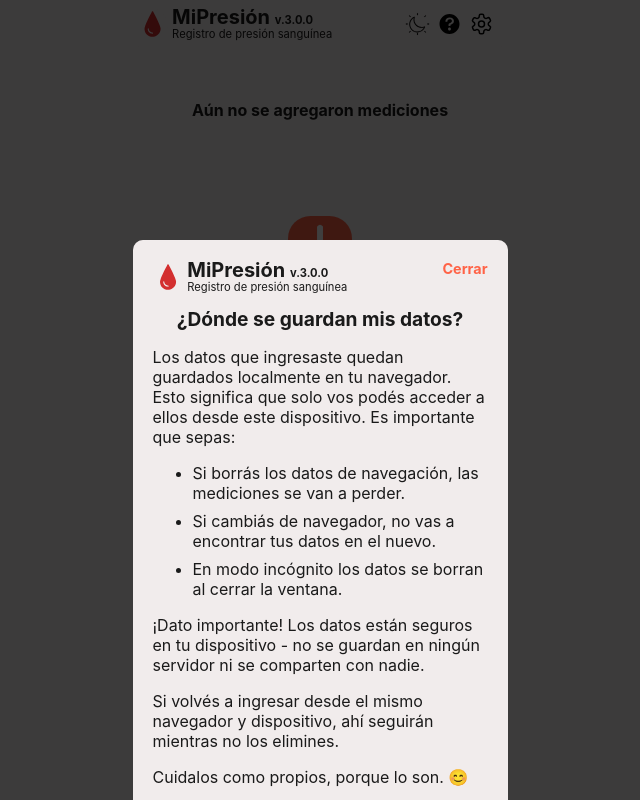
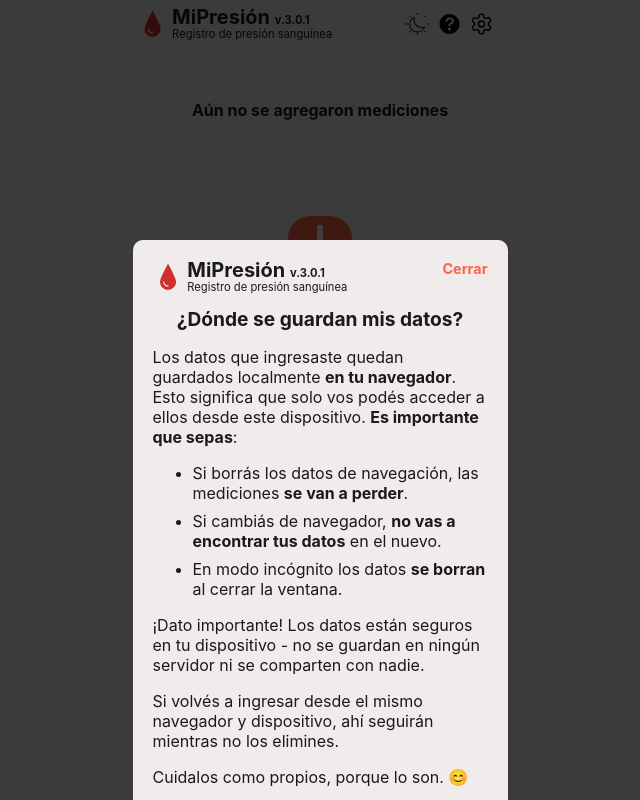
Before and after one commit to Jonatandb/MiPresion, a React (Vite) app: page /help/storage in a window 1280 px wide. Shown: the whole page, without its empty margins (320-960 px from the left). Built offline with nearby package versions, Linux system fonts and the light colour scheme; what @react-pdf/renderer would draw is missing.

Commit message:
Improve overall visual consistency with minor style updates Update production build -> v.3.0.1

```diff
--- a/package.json
+++ b/package.json
@@ -1,7 +1,7 @@
 {
   "name": "mipresion",
   "description": "MiPresión - Registro de presión sanguínea por Jonatandb",
-  "version": "3.0.0",
+  "version": "3.0.1",
   "author": {
     "name": "Jonatandb",
     "email": "jonatandb@gmail.com",
--- a/src/components/AddEditLog/AddEditLog.module.css
+++ b/src/components/AddEditLog/AddEditLog.module.css
@@ -238,4 +238,7 @@
 .backToTop {
   color: var(--color-primary);
   text-align: center;
+  margin-bottom: 2rem;
+  font-weight: bold;
+  text-decoration: none;
 }
--- a/src/components/AddEditLog/AddEditLog.tsx
+++ b/src/components/AddEditLog/AddEditLog.tsx
@@ -265,7 +265,7 @@ const AddEditLog = ({ onClose }: AddEditLogProps) => {
         <i id="outOfRangesValues"></i>
         <OutOfRangeValues />
 
-        <a className={styles.backToTop} href="#top">Ir arriba</a>
+        <a className={styles.backToTop} href="#top">Volver arriba</a>
       </div>
     </div>
   )
--- a/src/components/DataStorage/DataStorage.tsx
+++ b/src/components/DataStorage/DataStorage.tsx
@@ -6,12 +6,12 @@ const DataStorage = () => {
 
       <h2 className={styles.title}>¿Dónde se guardan mis datos?</h2>
 
-      <p>Los datos que ingresaste quedan guardados localmente en tu navegador. Esto significa que solo vos podés acceder a ellos desde este dispositivo. Es importante que sepas:</p>
+      <p>Los datos que ingresaste quedan guardados localmente <strong>en tu navegador</strong>. Esto significa que solo vos podés acceder a ellos desde este dispositivo. <strong>Es importante que sepas</strong>:</p>
 
       <ul>
-        <li>Si borrás los datos de navegación, las mediciones se van a perder.</li>
-        <li>Si cambiás de navegador, no vas a encontrar tus datos en el nuevo.</li>
-        <li>En modo incógnito los datos se borran al cerrar la ventana.</li>
+        <li>Si borrás los datos de navegación, las mediciones <strong>se van a perder</strong>.</li>
+        <li>Si cambiás de navegador, <strong>no vas a encontrar tus datos</strong> en el nuevo.</li>
+        <li>En modo incógnito los datos <strong>se borran</strong> al cerrar la ventana.</li>
       </ul>
 
       <p>¡Dato importante! Los datos están seguros en tu dispositivo - no se guardan en ningún servidor ni se comparten con nadie.</p>
--- a/src/components/Logo/Logo.tsx
+++ b/src/components/Logo/Logo.tsx
@@ -13,7 +13,7 @@ const Logo = React.memo(() => {
       />
       <div className={`${styles.appTitle}`}>
         <h1>
-          MiPresión <span>v.3.0.0</span>
+          MiPresión <span>v.3.0.1</span>
         </h1>
         <span>
           Registro de presión sanguínea
--- a/src/components/OutOfRangesValues/OutOfRangesValues.tsx
+++ b/src/components/OutOfRangesValues/OutOfRangesValues.tsx
@@ -15,7 +15,7 @@ const OutOfRangeValues = () => {
         <li><strong>Posibles errores al ingresar los datos:</strong> Es importante asegurarte de que los valores que ingreses sean correctos y representen una medición real. A veces, un error al escribir puede dar lugar a este mensaje.</li>
       </ul>
 
-      <p>Si estás seguro de que los valores son correctos, es recomendable consultar con un profesional de la salud para obtener una evaluación precisa. Si tenés dudas, también podés revisar la guía sobre <Link to="/help/measurementguide">cómo tomar una medición de presión arterial correctamente</Link>.</p>
+      <p>Si estás seguro de que los valores son correctos, es recomendable consultar con un profesional de la salud para obtener una evaluación precisa. Si tenés dudas, también podés revisar la guía sobre <em><Link to="/help/measurementguide">cómo tomar una medición de presión arterial correctamente</Link></em>.</p>
 
     </div>
   )
```
Also changed, not shown: 5 other files (tests, documents, lock files or other folders).
